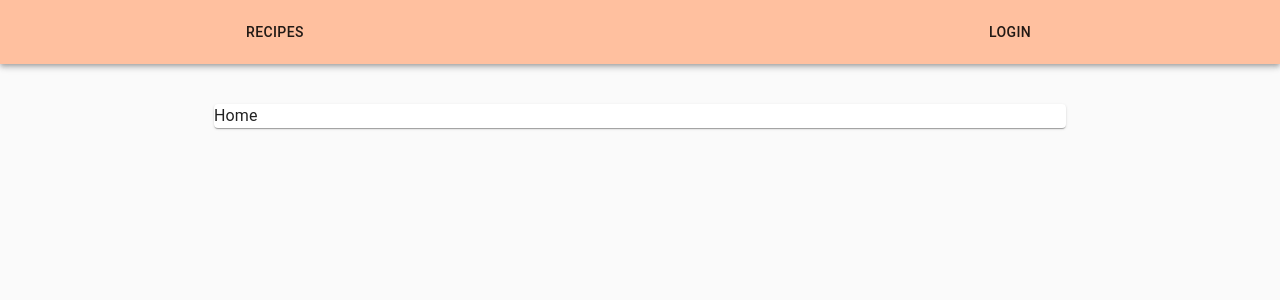
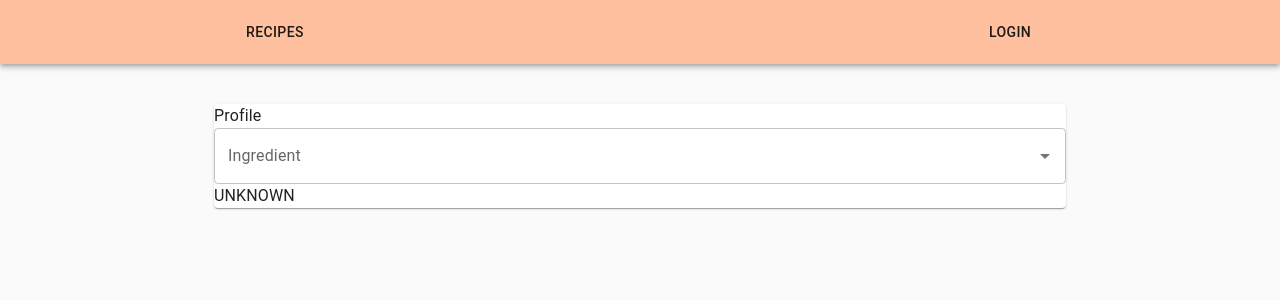
Before and after one commit to usmansc/pv247-recipe-project, a React (Create React App) app: page / in a window 1280 px wide. Shown: the top 300 px of the page. Built offline with nearby package versions, Linux system fonts and the light colour scheme; no server answers.

Commit message:
feat: integrate food API

```diff
--- a/package.json
+++ b/package.json
@@ -7,9 +7,11 @@
     "@emotion/styled": "^11.10.4",
     "@mui/icons-material": "^5.10.9",
     "@mui/material": "^5.10.10",
+    "axios": "^1.2.1",
     "firebase": "^9.13.0",
     "react": "^18.2.0",
     "react-dom": "^18.2.0",
+    "react-query": "^3.39.2",
     "react-router-dom": "^6.4.2",
     "react-scripts": "5.0.1"
   },
--- a/src/App.tsx
+++ b/src/App.tsx
@@ -1,13 +1,16 @@
 import React from 'react';
 import { BrowserRouter } from 'react-router-dom';
 import { CssBaseline, ThemeProvider } from '@mui/material';
+import { QueryClientProvider } from 'react-query';
 
 import { UserProvider } from './hooks/useLoggedInUser';
 import AppRoutes from './components/AppRoutes';
 import Layout from './components/Layout';
 import theme from './utils/theme';
+import { queryClient } from './utils/query';
 
 const App = () => (
+	<QueryClientProvider client={queryClient}>
 		<UserProvider>
 			<ThemeProvider theme={theme}>
 				<BrowserRouter>
@@ -18,6 +21,7 @@ const App = () => (
 				</BrowserRouter>
 			</ThemeProvider>
 		</UserProvider>
+	</QueryClientProvider>
 );
 
 export default App;
--- a/src/hooks/useField.ts
+++ b/src/hooks/useField.ts
@@ -32,7 +32,8 @@ const useField = (id: string, ...validators: FieldValidator[]) => {
 			onBlur: useCallback(() => setTouched(true), []),
 			error: touched && !!error,
 			helperText: touched && error ? error : undefined
-		}
+		},
+		setValue
 	] as const;
 };
 
--- /dev/null
+++ b/src/hooks/useFoodInfo.ts
@@ -0,0 +1,65 @@
+import { useQuery } from 'react-query';
+
+import { FoodClient } from '../utils/query';
+
+export enum Unit {
+	gram = 'g',
+	milligram = 'mg',
+	microgram = 'µg',
+	kilocalorie = 'kcal'
+}
+
+export type Nutrient = {
+	value?: number;
+	unit: Unit;
+};
+
+export type FoodInfo = {
+	name: string;
+	image?: string;
+	nutrients: {
+		energy: Nutrient;
+		protein: Nutrient;
+		fat: Nutrient;
+		carbs: Nutrient;
+		fiber: Nutrient;
+	};
+};
+
+type useFoodInfoResult = {
+	data?: FoodInfo;
+	loading: boolean;
+};
+
+export const useFoodInfo = (search: string): useFoodInfoResult => {
+	const { isLoading, data } = useQuery(['foodInfo', search], fetchInfo(search));
+	return {
+		...(isLoading ? {} : { data }),
+		loading: isLoading
+	};
+};
+
+const fetchInfo = (search: string) => (): Promise<FoodInfo | undefined> =>
+	FoodClient.get('api/food-database/v2/parser', {
+		params: {
+			ingr: search
+		}
+	}).then(response => {
+		const parsed = response.data?.parsed;
+		if (!parsed || parsed.length < 1) {
+			return undefined;
+		}
+		const food = parsed[0]?.food;
+		console.log(food);
+		return {
+			name: food.label,
+			image: food.image,
+			nutrients: {
+				energy: { value: food.nutrients.ENERC_KCAL, unit: Unit.kilocalorie },
+				protein: { value: food.nutrients.PROCNT, unit: Unit.gram },
+				fat: { value: food.nutrients.FAT, unit: Unit.gram },
+				carbs: { value: food.nutrients.CHOCDF, unit: Unit.gram },
+				fiber: { value: food.nutrients.FIBTG, unit: Unit.gram }
+			}
+		};
+	});
--- /dev/null
+++ b/src/hooks/useFoodSuggestions.ts
@@ -0,0 +1,28 @@
+import { useQuery } from 'react-query';
+
+import { FoodClient } from '../utils/query';
+
+type useFoodSuggestionsResult = {
+	options: string[];
+	loading: boolean;
+};
+
+export const useFoodSuggestions = (
+	search: string
+): useFoodSuggestionsResult => {
+	const { isLoading, data } = useQuery(
+		['foodSuggestions', search],
+		fetchSuggestions(search)
+	);
+	return {
+		options: isLoading ? [] : (data ?? []).slice(0, 6),
+		loading: isLoading
+	};
+};
+
+const fetchSuggestions = (search: string) => (): Promise<string[]> =>
+	FoodClient.get('auto-complete', {
+		params: {
+			q: search
+		}
+	}).then(response => response.data);
--- a/src/pages/Home.tsx
+++ b/src/pages/Home.tsx
@@ -1,9 +1,52 @@
-import { Paper, Typography } from '@mui/material';
+import { Autocomplete, Paper, TextField, Typography } from '@mui/material';
+import { useCallback } from 'react';
 
-const Home = () => (
-	<Paper>
-		<Typography>Home</Typography>
-	</Paper>
-);
+import useField from '../hooks/useField';
+import { useFoodSuggestions } from '../hooks/useFoodSuggestions';
+import { Nutrient, useFoodInfo } from '../hooks/useFoodInfo';
+
+const Home = () => {
+	const [search, searchProps, setSearch] = useField('ingredient');
+	const { options, loading } = useFoodSuggestions(search);
+	const { data } = useFoodInfo(search);
+	const onChange = useCallback(
+		(_event: any, value: string | null) => {
+			setSearch(value ?? '');
+		},
+		[setSearch]
+	);
+	return (
+		<Paper>
+			<Typography>Profile</Typography>
+			<Autocomplete
+				renderInput={params => (
+					<TextField {...params} {...searchProps} label="Ingredient" />
+				)}
+				options={options}
+				loading={loading}
+				onChange={onChange}
+			/>
+			{data ? (
+				<>
+					<Typography>{data.name}</Typography>
+					<Typography>Carbs: {formatNutrient(data.nutrients.carbs)}</Typography>
+					<Typography>
+						Energy: {formatNutrient(data.nutrients.energy)}
+					</Typography>
+					<Typography>Fat: {formatNutrient(data.nutrients.fat)}</Typography>
+					<Typography>
+						Protein: {formatNutrient(data.nutrients.protein)}
+					</Typography>
+					<Typography>Fiber: {formatNutrient(data.nutrients.fiber)}</Typography>
+				</>
+			) : (
+				<Typography>UNKNOWN</Typography>
+			)}
+		</Paper>
+	);
+};
+
+export const formatNutrient = (data: Nutrient): string =>
+	`${data.value ?? '-'}${data.unit}`;
 
 export default Home;
--- /dev/null
+++ b/src/utils/config.ts
@@ -0,0 +1,15 @@
+type ConfigType = {
+	foodDB: {
+		url: string;
+		appKey: string;
+		appId: string;
+	};
+};
+
+export const Config: ConfigType = {
+	foodDB: {
+		url: process.env.REACT_APP_EDAMAM_BASE_URL!,
+		appId: process.env.REACT_APP_EDAMAM_APP_ID!,
+		appKey: process.env.REACT_APP_EDAMAM_APP_KEY!
+	}
+};
--- /dev/null
+++ b/src/utils/query.ts
@@ -0,0 +1,27 @@
+import { QueryClient } from 'react-query';
+import axios from 'axios';
+
+import { Config } from './config';
+
+export const queryClient = new QueryClient({
+	defaultOptions: {
+		queries: {
+			refetchOnWindowFocus: false,
+			refetchOnMount: false,
+			refetchOnReconnect: false,
+			retry: false,
+			staleTime: 5 * 60 * 1000
+		}
+	}
+});
+
+export const FoodClient = axios.create({
+	baseURL: Config.foodDB.url,
+	params: {
+		app_id: Config.foodDB.appId,
+		app_key: Config.foodDB.appKey
+	},
+	headers: {
+		'Content-type': 'application/json'
+	}
+});
```
Also changed, not shown: 2 other files (tests, documents, lock files or other folders). Lines whose indentation alone changed are shown as unchanged.
